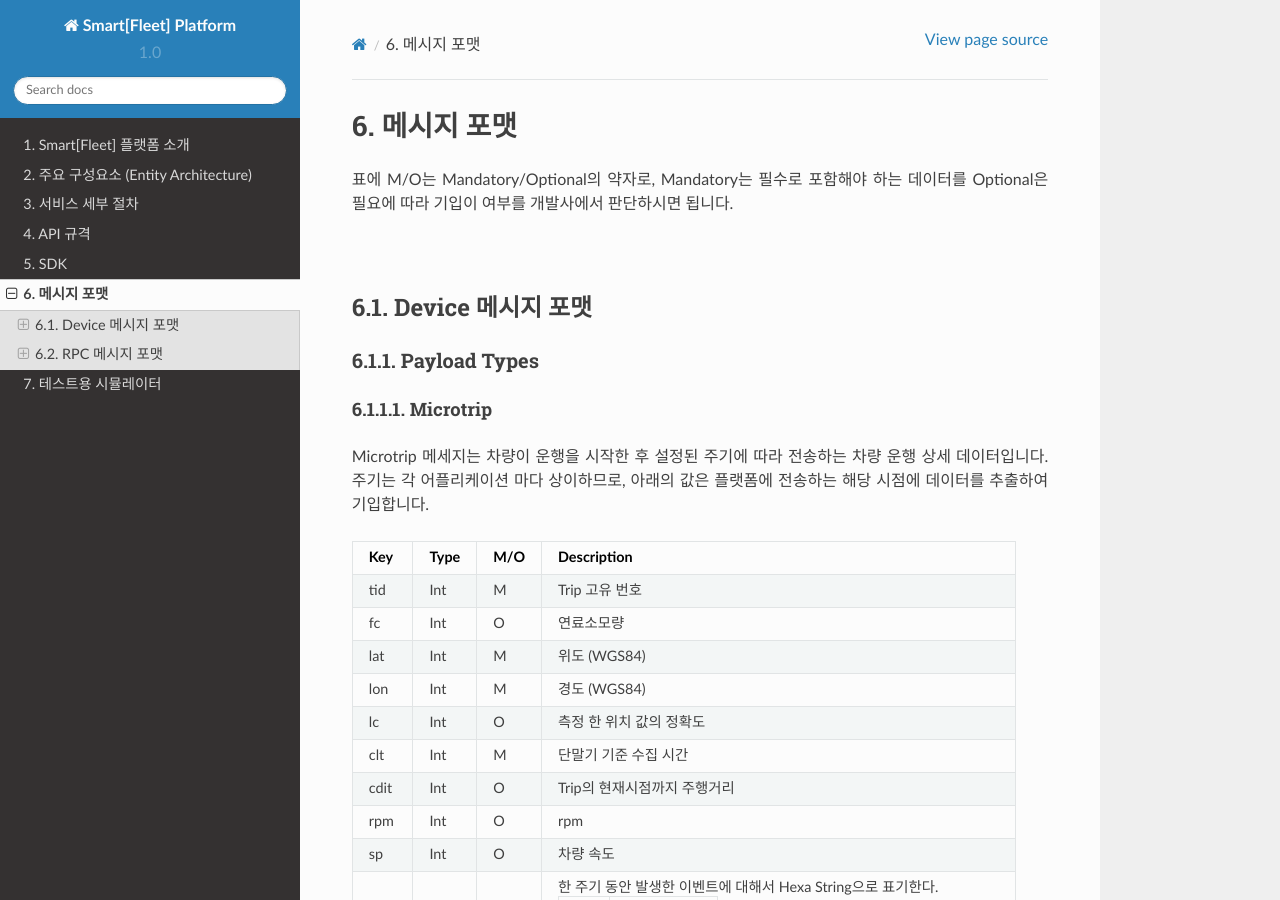
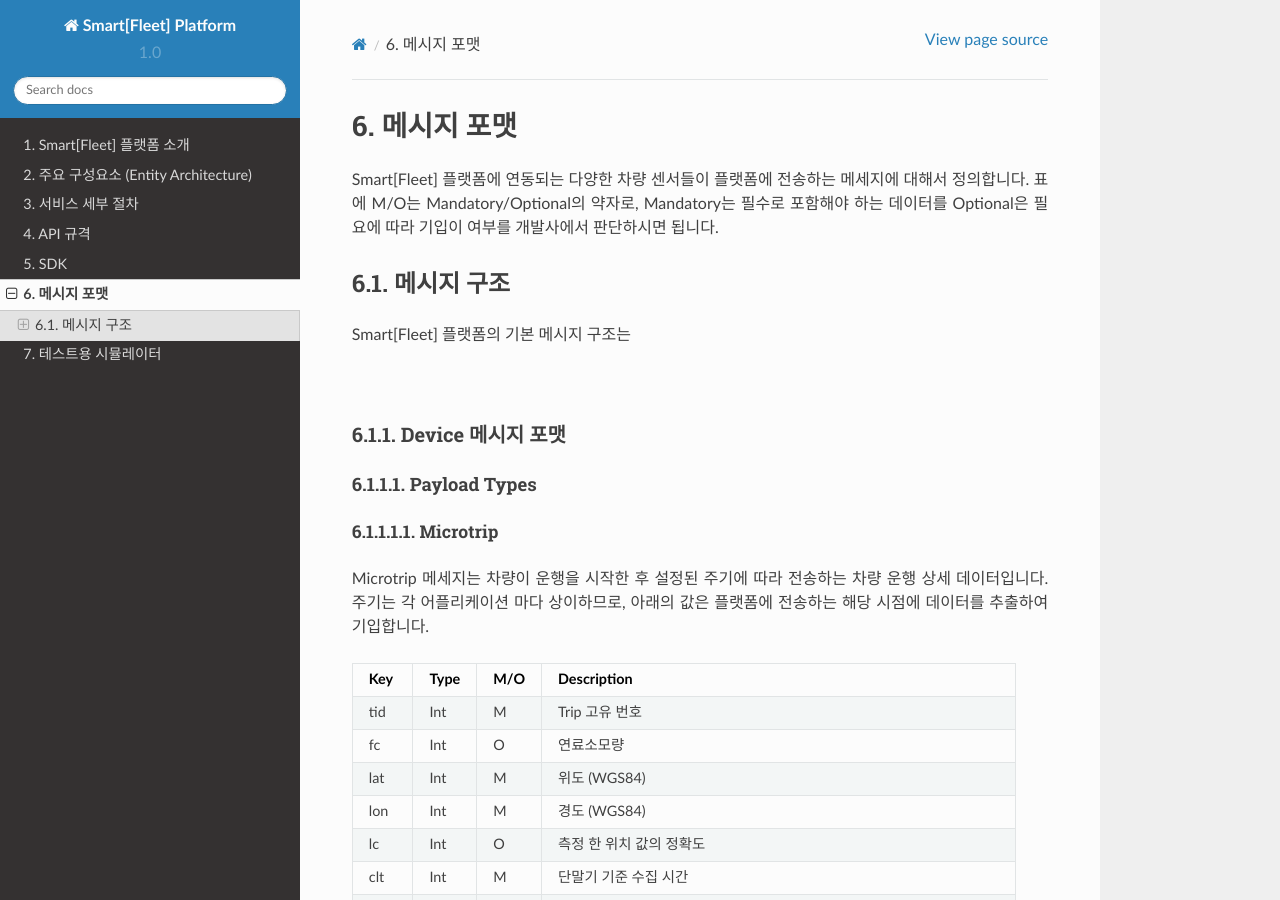
Before and after one commit to skt-smartfleet/web_document, a Sphinx documentation site: the page built from source/message.rst, in a window 1280 px wide and 900 px high. Built offline with Sphinx 7.4.7 and the Read the Docs theme 2.0.0, drawn with Linux system fonts in a browser that asks for light colours; some of the changed text lies outside the part shown.

```diff
--- a/source/message.rst
+++ b/source/message.rst
@@ -9,7 +9,14 @@
 
 .. rst-class:: text-align-justify
 
+Smart[Fleet] 플랫폼에 연동되는 다양한 차량 센서들이 플랫폼에 전송하는 메세지에 대해서 정의합니다.
 표에 M/O는 Mandatory/Optional의 약자로, Mandatory는 필수로 포함해야 하는 데이터를 Optional은 필요에 따라 기입이 여부를 개발사에서 판단하시면 됩니다.
+
+-----------------------------
+메시지 구조
+-----------------------------
+
+Smart[Fleet] 플랫폼의 기본 메시지 구조는
 
 |br|
 
```
